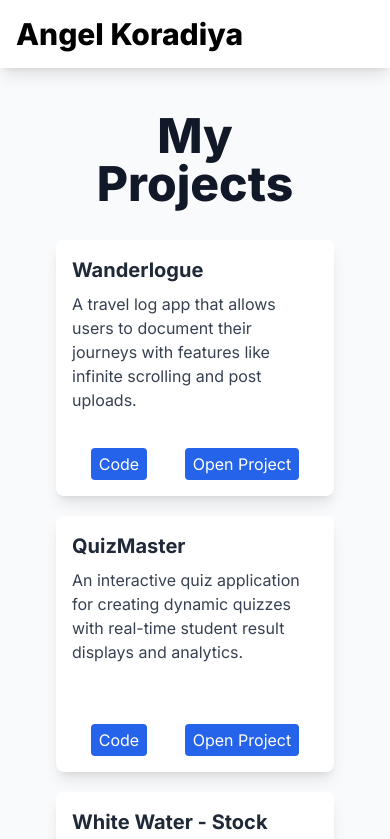
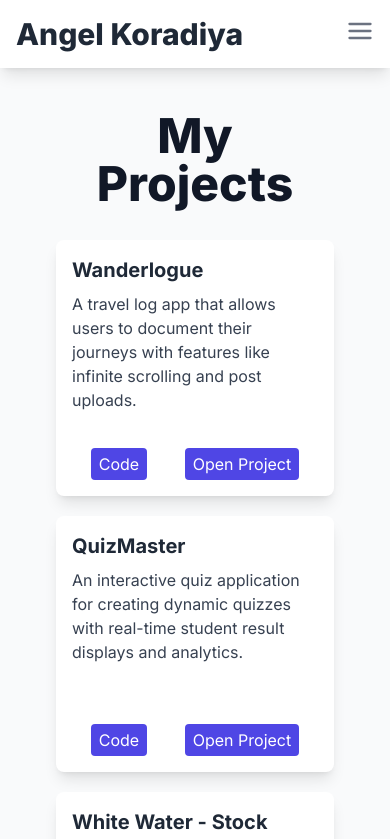
Before and after one commit to ANGELKORADIYA/angel-koradiya-portfolio, a Next.js app: page /projects in a window 390 px wide. Shown: the top 839 px of the page. Built offline with nearby package versions, Linux system fonts and the light colour scheme.

Commit message:
responsive

```diff
--- a/app/navbar.js
+++ b/app/navbar.js
@@ -2,30 +2,41 @@
 import { useState, useEffect } from 'react';
 import Link from 'next/link';
 import { usePathname } from 'next/navigation';
+import { FiMenu, FiX } from 'react-icons/fi';
 
 export default function Navbar() {
   const pathname = usePathname();
-  const [activeTab, setActiveTab] = useState(pathname==='/'?'Home':pathname.substring(1).charAt(0).toUpperCase()+pathname.slice(2));
-
+  const [activeTab, setActiveTab] = useState(
+    pathname === '/' ? 'Home' : pathname.substring(1).charAt(0).toUpperCase() + pathname.slice(2)
+  );
+  const [isMenuOpen, setIsMenuOpen] = useState(false);
 
   const handleTabChange = (tab) => {
     setActiveTab(tab);
+    setIsMenuOpen(false); // Close menu on tab change (for mobile)
+  };
+
+  const toggleMenu = () => {
+    setIsMenuOpen(!isMenuOpen);
   };
 
   return (
-    <div className="absolute top-0 left-0 right-0 z-50 min-w-screen flex justify-center items-center bg-white p-4 shadow-lg">
-      <div className="flex justify-between items-center w-full max-w-7xl">
-        <div className="text-3xl font-extrabold">
+    <div className="absolute top-0 left-0 right-0 z-50 bg-white dark:bg-gray-900 shadow-lg transition-all">
+      <div className="flex justify-between items-center w-full max-w-7xl mx-auto p-4">
+        {/* Logo */}
+        <div className="text-3xl font-extrabold text-gray-800 dark:text-white">
           Angel Koradiya
         </div>
+
+        {/* Desktop Navigation */}
         <nav className="hidden sm:flex space-x-6">
           {['Home', 'Projects', 'Learning', 'About', 'Contact'].map((tab) => (
             <Link
               key={tab}
               href={tab === 'Home' ? '/' : `/${tab.toLowerCase()}`}
-              className={`px-4 py-2 rounded-lg text-base font-medium transition ${
+              className={`px-4 py-2 rounded-lg text-base font-medium transition duration-300 ${
                 activeTab === tab
-                  ? 'bg-sky-100 text-sky-600 dark:bg-sky-700 dark:text-sky-50'
+                  ? 'bg-sky-600 text-white dark:bg-sky-500'
                   : 'text-gray-500 hover:bg-gray-100 hover:text-gray-700 dark:text-gray-400 dark:hover:bg-gray-800 dark:hover:text-gray-200'
               }`}
               onClick={() => handleTabChange(tab)}
@@ -34,7 +45,37 @@ export default function Navbar() {
             </Link>
           ))}
         </nav>
+
+        {/* Mobile Hamburger Menu Button */}
+        <div className="sm:hidden">
+          <button
+            onClick={toggleMenu}
+            className="text-gray-500 dark:text-gray-200 focus:outline-none transition transform hover:scale-110"
+          >
+            {isMenuOpen ? <FiX size={28} /> : <FiMenu size={28} />}
+          </button>
+        </div>
       </div>
+
+      {/* Mobile Menu */}
+      {isMenuOpen && (
+        <nav className="sm:hidden absolute top-full left-0 right-0 bg-white dark:bg-gray-900 shadow-lg p-4 space-y-4">
+          {['Home', 'Projects', 'Learning', 'About', 'Contact'].map((tab) => (
+            <Link
+              key={tab}
+              href={tab === 'Home' ? '/' : `/${tab.toLowerCase()}`}
+              className={`block px-4 py-2 rounded-lg text-base font-medium transition duration-300 ${
+                activeTab === tab
+                  ? 'bg-sky-600 text-white dark:bg-sky-500'
+                  : 'text-gray-500 hover:bg-gray-100 hover:text-gray-700 dark:text-gray-400 dark:hover:bg-gray-800 dark:hover:text-gray-200'
+              }`}
+              onClick={() => handleTabChange(tab)}
+            >
+              {tab}
+            </Link>
+          ))}
+        </nav>
+      )}
     </div>
   );
 }
--- a/app/projects/page.js
+++ b/app/projects/page.js
@@ -4,13 +4,13 @@ const projects = [
   {
     title: 'Wanderlogue',
     description: 'A travel log app that allows users to document their journeys with features like infinite scrolling and post uploads.',
-    link: 'https://wanderlogues.vercel.app/', // Update with the actual link
+    link: 'https://wanderlogues.vercel.app/',
     link2: 'https://github.com/AngelKoradiya/newwanderlogue',
   },
   {
     title: 'QuizMaster',
     description: 'An interactive quiz application for creating dynamic quizzes with real-time student result displays and analytics.',
-    link: 'https://quiz-3hxz.onrender.com/', // Update with the actual link
+    link: 'https://quiz-3hxz.onrender.com/',
     link2: 'https://github.com/AngelKoradiya/Quiz',
   },
   {
@@ -21,12 +21,12 @@ const projects = [
   {
     title: 'Public Library Management',
     description: 'A management system for public libraries that streamlines book lending, returns, and user registrations.',
-    link2: 'https://github.com/ANGELKORADIYA/public-library', // Update with the actual link
+    link2: 'https://github.com/ANGELKORADIYA/public-library',
   },
   {
     title: '1930 Helpline Improvement',
     description: 'A project aimed at enhancing the 1930 helpline services to improve response times and user satisfaction.',
-    link2: 'https://github.com/Kathan0920/RJPOLICE_HACK_1202_CyberCrew_9', // Update with the actual link
+    link2: 'https://github.com/Kathan0920/RJPOLICE_HACK_1202_CyberCrew_9',
   },
 ];
 
@@ -36,15 +36,15 @@ export default function Projects() {
       <div className="max-w-6xl w-full p-8">
         <h1 className="text-5xl font-extrabold text-center text-gray-900 mb-6">My Projects</h1>
 
-        <div className="grid grid-cols-1 sm:grid-cols-2 md:grid-cols-3 gap-5 mt-8">
+        <div className="grid grid-cols-1 sm:grid-cols-2 md:grid-cols-3 gap-5 mt-8 justify-items-center">
           {projects.map((project, index) => (
-            <div key={index} className="bg-white max-w-xs h-64 p-4 rounded-lg shadow-lg transition transform hover:scale-105 flex flex-col">
+            <div key={index} className="bg-white max-w-xs h-64 p-4 rounded-lg shadow-lg transition transform hover:scale-105 flex flex-col mx-auto">
               <h2 className="text-xl font-bold text-gray-800 mb-2">{project.title}</h2>
               <p className="text-gray-700 flex-grow mb-4">{project.description}</p>
               <div className="flex mt-auto justify-around">
                 {
                   project.link2 &&<button
-                  className="bg-blue-600 text-white px-2 py-1 rounded hover:bg-blue-700 transition"
+                  className="bg-indigo-600 text-white px-2 py-1 rounded hover:bg-indigo-700 transition"
                   onClick={() => window.open(project.link2, '_blank')}
                   >
                   Code
@@ -52,7 +52,7 @@ export default function Projects() {
                 }
                 {
                   project.link &&<button
-                  className="bg-blue-600 text-white px-2 py-1 rounded hover:bg-blue-700 transition"
+                  className="bg-indigo-600 text-white px-2 py-1 rounded hover:bg-indigo-700 transition"
                   onClick={() => window.open(project.link, '_blank')}
                   >
                   Open Project
--- a/package.json
+++ b/package.json
@@ -13,7 +13,8 @@
     "mongodb": "^6.9.0",
     "next": "14.2.4",
     "react": "^18",
-    "react-dom": "^18"
+    "react-dom": "^18",
+    "react-icons": "^5.3.0"
   },
   "devDependencies": {
     "eslint": "^8",
```
Also changed, not shown: 1 other file (tests, documents, lock files or other folders).
